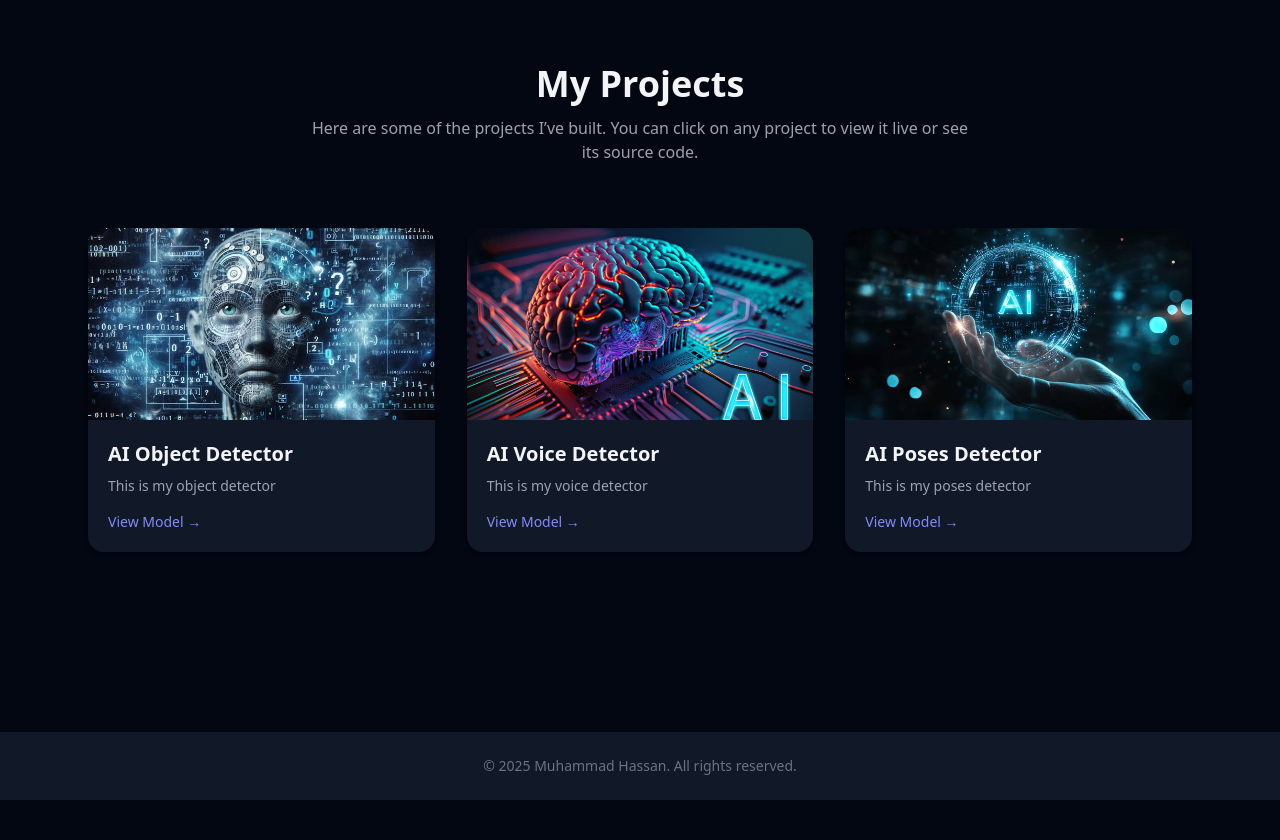
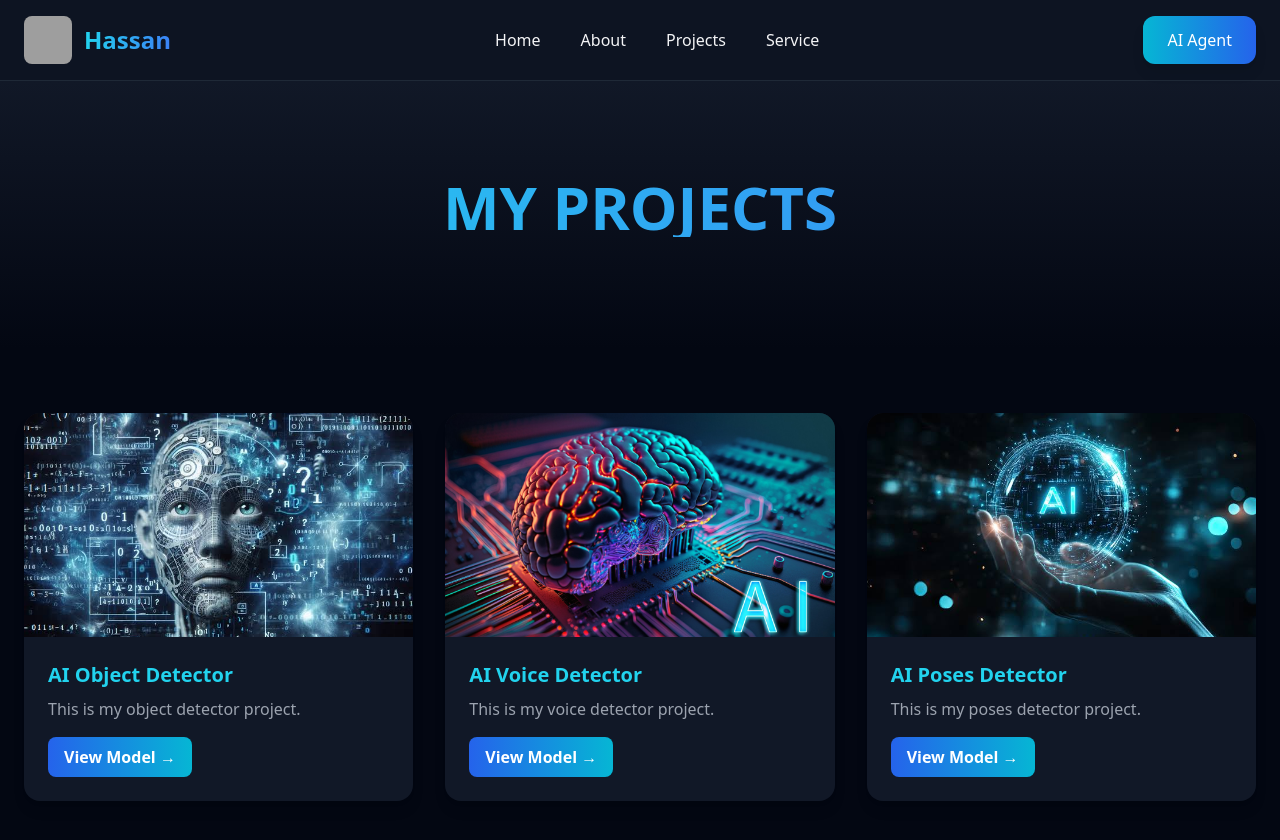
Before and after one commit to hassan921111/GEN-AI, a plain HTML site: page projects.html in a window 1280 px wide. Before the commit the page ends 800 px from the top, so only its background shows below. Drawn offline with nearby package versions, Linux system fonts and the light colour scheme; grey boxes are pictures that could not be loaded.

Commit message:
Update projects.html

```diff
--- a/projects.html
+++ b/projects.html
@@ -6,70 +6,73 @@
   <title>My Projects | Hassan</title>
   <script src="https://cdn.tailwindcss.com"></script>
 </head>
-<body class="bg-gray-950 text-gray-100 min-h-screen flex flex-col">
+<body class="bg-gray-950 text-gray-100 selection:bg-cyan-500 selection:text-white flex flex-col min-h-screen">
 
+   <!-- Header -->
+    <header class="bg-gray-900/80 backdrop-blur-lg border-b border-gray-800 sticky top-0 z-50">
+      <div class="px-6 mx-auto max-w-7xl flex items-center justify-between h-20">
+        <a href="#" class="flex items-center space-x-3">
+          <img src="https://img.pikbest.com/png-images/20241022/stealth-masked-hacker-gaming-logo-for-gamers_10991543.png!bw700" class="w-12 h-12 rounded-lg" alt="Logo">
+          <span class="text-2xl font-bold bg-gradient-to-r from-cyan-400 to-blue-500 bg-clip-text text-transparent">Hassan</span>
+        </a>
 
+        <nav class="hidden lg:flex space-x-10 font-medium">
+          <a href="/INDEX.html" class="hover:text-cyan-400 transition">Home</a>
+          <a href="/about.html" class="hover:text-cyan-400 transition">About</a>
+          <a href="/projects.html" class="hover:text-cyan-400 transition">Projects</a>
+          <a href="/service.html" class="hover:text-cyan-400 transition">Service</a>
+        </nav>
 
+        <a href="/AGENT.HTML" class="hidden lg:inline-flex px-6 py-3 text-white bg-gradient-to-r from-cyan-500 to-blue-600 rounded-xl shadow-lg hover:shadow-cyan-500/30 hover:scale-105 transition">AI Agent</a>
+      </div>
+    </header>
 
   <!-- Hero Section -->
-  <header class="text-center py-16 px-6">
-    <h2 class="text-4xl font-extrabold mb-3">My Projects</h2>
-    <p class="text-gray-400 max-w-2xl mx-auto">
-      Here are some of the projects I’ve built. You can click on any project to view it live or see its source code.
+  <section class="text-center py-24 px-6 bg-gradient-to-b from-gray-900 to-gray-950">
+    <h2 class="text-5xl sm:text-6xl font-extrabold mb-4 text-transparent bg-clip-text bg-gradient-to-r from-cyan-400 to-blue-500">MY PROJECTS</h2>
+    <p class="text-gray-400 max-w-2xl mx-auto text-lg">
+
     </p>
-  </header>
+  </section>
 
   <!-- Projects Grid -->
   <main class="flex-grow">
-    <div class="max-w-6xl mx-auto grid gap-8 px-6 md:grid-cols-2 lg:grid-cols-3">
+    <div class="max-w-7xl mx-auto grid gap-8 px-6 py-16 md:grid-cols-2 lg:grid-cols-3">
 
       <!-- Project Card 1 -->
-      <div class="bg-gray-900 rounded-2xl overflow-hidden shadow-md hover:shadow-lg transition">
-        <img src="/face detector.jpeg" alt="Project 1" class="w-full h-48 object-cover">
-        <div class="p-5">
-          <h3 class="text-xl font-semibold mb-2">AI Object Detector</h3>
-          <p class="text-gray-400 text-sm mb-4">This is my object detector</p>
-          <div class="flex justify-between text-sm">
-            <a href="https://teachablemachine.withgoogle.com/models/4lfh9O99W/" class="text-indigo-400 hover:underline">View Model →</a>
-
-          </div>
+      <div class="bg-gray-900 rounded-2xl overflow-hidden shadow-lg hover:shadow-xl transition">
+        <img src="/face detector.jpeg" alt="Project 1" class="w-full h-56 object-cover">
+        <div class="p-6">
+          <h3 class="text-xl font-semibold mb-2 text-cyan-400">AI Object Detector</h3>
+          <p class="text-gray-400 mb-4">This is my object detector project.</p>
+          <a href="https://teachablemachine.withgoogle.com/models/5geaApq5y/" class="inline-block text-white bg-gradient-to-r from-blue-600 to-cyan-500 px-4 py-2 rounded-lg font-semibold hover:scale-105 hover:shadow-cyan-500/40 transition">View Model →</a>
         </div>
       </div>
 
       <!-- Project Card 2 -->
-      <div class="bg-gray-900 rounded-2xl overflow-hidden shadow-md hover:shadow-lg transition">
-        <img src="/voice.jpg" alt="Project 2" class="w-full h-48 object-cover">
-        <div class="p-5">
-          <h3 class="text-xl font-semibold mb-2">AI Voice Detector</h3>
-          <p class="text-gray-400 text-sm mb-4">This is my voice detector</p>
-          <div class="flex justify-between text-sm">
-            <a href="https://teachablemachine.withgoogle.com/models/5geaApq5y/" class="text-indigo-400 hover:underline">View Model →</a>
-
-          </div>
+      <div class="bg-gray-900 rounded-2xl overflow-hidden shadow-lg hover:shadow-xl transition">
+        <img src="/voice.jpg" alt="Project 2" class="w-full h-56 object-cover">
+        <div class="p-6">
+          <h3 class="text-xl font-semibold mb-2 text-cyan-400">AI Voice Detector</h3>
+          <p class="text-gray-400 mb-4">This is my voice detector project.</p>
+          <a href="https://teachablemachine.withgoogle.com/models/5geaApq5y/" class="inline-block text-white bg-gradient-to-r from-blue-600 to-cyan-500 px-4 py-2 rounded-lg font-semibold hover:scale-105 hover:shadow-cyan-500/40 transition">View Model →</a>
         </div>
       </div>
 
-
       <!-- Project Card 3 -->
-      <div class="bg-gray-900 rounded-2xl overflow-hidden shadow-md hover:shadow-lg transition">
-        <img src="/body.jpeg" alt="Project 3" class="w-full h-48 object-cover">
-        <div class="p-5">
-          <h3 class="text-xl font-semibold mb-2">AI Poses Detector</h3>
-          <p class="text-gray-400 text-sm mb-4">This is my poses detector</p>
-          <div class="flex justify-between text-sm">
-            <a href="https://teachablemachine.withgoogle.com/models/qnVUkLpRN/" class="text-indigo-400 hover:underline">View Model →</a>
-
-          </div>
+      <div class="bg-gray-900 rounded-2xl overflow-hidden shadow-lg hover:shadow-xl transition">
+        <img src="/body.jpeg" alt="Project 3" class="w-full h-56 object-cover">
+        <div class="p-6">
+          <h3 class="text-xl font-semibold mb-2 text-cyan-400">AI Poses Detector</h3>
+          <p class="text-gray-400 mb-4">This is my poses detector project.</p>
+          <a href="https://teachablemachine.withgoogle.com/models/qnVUkLpRN/" class="inline-block text-white bg-gradient-to-r from-blue-600 to-cyan-500 px-4 py-2 rounded-lg font-semibold hover:scale-105 hover:shadow-cyan-500/40 transition">View Model →</a>
         </div>
       </div>
 
     </div>
   </main>
 
-  <!-- Footer -->
-  <footer class="bg-gray-900 text-center py-6 mt-12 text-gray-500 text-sm">
-    © 2025 Muhammad Hassan. All rights reserved.
-  </footer>
+
 
 </body>
 </html>
```
